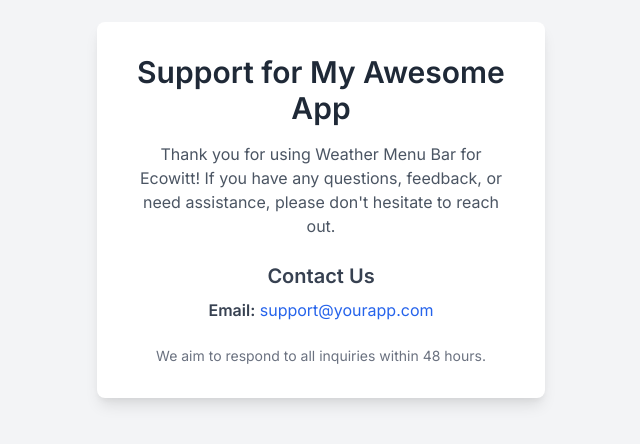
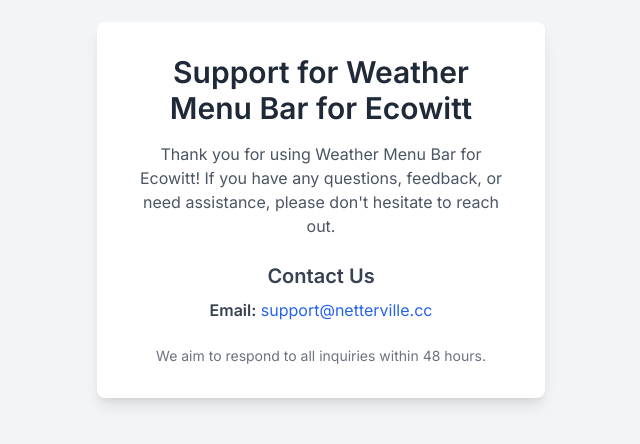
Before and after one commit to cnetterville/pws-mac-menubar, a plain HTML site: page index.html in a window 1280 px wide. Shown: the part 190-634 px from the top of the page, without its empty margins (319-959 px from the left). Drawn offline with nearby package versions, Linux system fonts and the light colour scheme.

Commit message:
Update index.html

```diff
--- a/index.html
+++ b/index.html
@@ -14,7 +14,7 @@
 </head>
 <body class="bg-gray-100 min-h-screen flex items-center justify-center p-4">
     <div class="bg-white p-8 rounded-lg shadow-lg max-w-md w-full text-center">
-        <h1 class="text-3xl font-bold text-gray-800 mb-4">Support for My Awesome App</h1>
+        <h1 class="text-3xl font-bold text-gray-800 mb-4">Support for Weather Menu Bar for Ecowitt</h1>
         <p class="text-gray-600 mb-6">
             Thank you for using Weather Menu Bar for Ecowitt! If you have any questions, feedback, or need assistance, please don't hesitate to reach out.
         </p>
@@ -22,7 +22,7 @@
         <div class="mb-6">
             <h2 class="text-xl font-semibold text-gray-700 mb-2">Contact Us</h2>
             <p class="text-gray-700">
-                <strong>Email:</strong> <a href="mailto:support@netterville.cc" class="text-blue-600 hover:underline">support@yourapp.com</a>
+                <strong>Email:</strong> <a href="mailto:support@netterville.cc" class="text-blue-600 hover:underline">support@netterville.cc</a>
             </p>
             <!-- You can add more contact methods here, e.g., a link to a contact form -->
             <!-- <p class="text-gray-700 mt-2">
```
